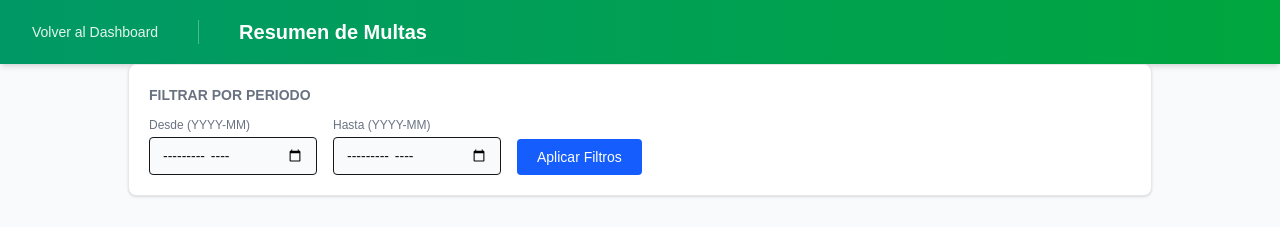
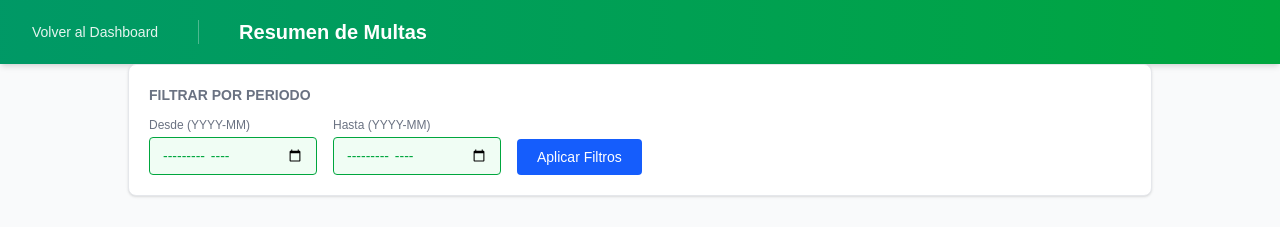
Before and after one commit to Rust7730/PruebasWeb2, a Next.js app: page /reports/FinesSummary in a window 1280 px wide. Shown: the top 227 px of the page. Built offline with nearby package versions, Linux system fonts and the light colour scheme; no server answers; the database is empty.

Commit message:
añadir diseño final

```diff
--- a/src/app/reports/FinesSummary/page.tsx
+++ b/src/app/reports/FinesSummary/page.tsx
@@ -29,11 +29,11 @@ export default async function FinesPage(props: {
             <form className="flex flex-wrap gap-4 items-end">
                 <div>
                     <label className="block text-xs text-gray-500 mb-1">Desde (YYYY-MM)</label>
-                    <input name="start" type="month" defaultValue={start} className="border rounded px-3 py-2 text-sm bg-gray-50"/>
+                    <input name="start" type="month" defaultValue={start} className="border rounded px-3 py-2 text-sm text-green-600 bg-green-50"/>
                 </div>
                 <div>
                     <label className="block text-xs text-gray-500 mb-1">Hasta (YYYY-MM)</label>
-                    <input name="end" type="month" defaultValue={end} className="border rounded px-3 py-2 text-sm bg-gray-50"/>
+                    <input name="end" type="month" defaultValue={end} className="border rounded px-3 py-2 text-sm text-green-600 bg-green-50"/>
                 </div>
                 <button className="bg-blue-600 hover:bg-blue-700 text-white px-5 py-2 rounded text-sm font-medium transition-colors">
                   Aplicar Filtros
```
